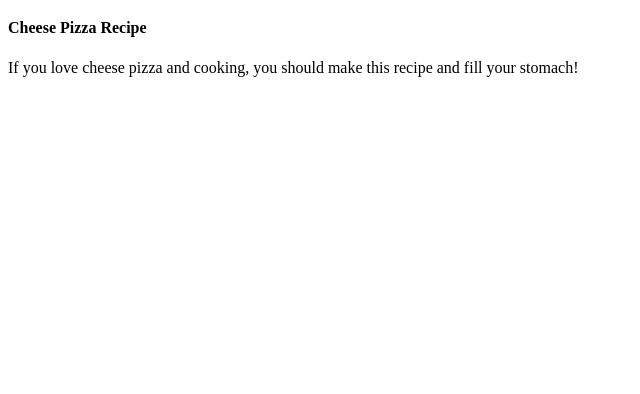
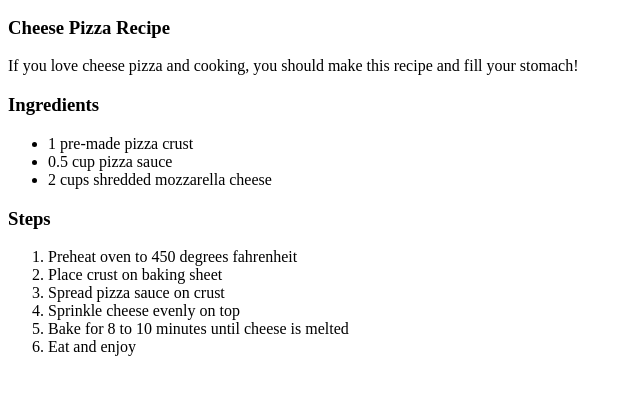
Before and after one commit to bmp0404/odin-recipes, a plain HTML site: page recipes/pizza.html in a window 1280 px wide. Shown: the part 314-708 px from the top of the page, without its empty margins (0-640 px from the left). Drawn offline with Linux system fonts and the light colour scheme.

Commit message:
pizza page fully finished

```diff
--- a/recipes/pizza.html
+++ b/recipes/pizza.html
@@ -9,8 +9,25 @@
     <a href="../index.html">Home</a>
 
     <img src="https://www.google.com/imgres?q=pizza%20image&imgurl=https%3A%2F%2Fwww.foodandwine.com%2Fthmb%2FWd4lBRZz3X_8qBr69UOu2m7I2iw%3D%2F1500x0%2Ffilters%3Ano_upscale()%3Amax_bytes(150000)%3Astrip_icc()%2Fclassic-cheese-pizza-FT-RECIPE0422-31a2c938fc2546c9a07b7011658cfd05.jpg&imgrefurl=https%3A%2F%2Fwww.foodandwine.com%2Fclassic-cheese-pizza-6421445&docid=S5cBNkFjU2dZpM&tbnid=ZiJze8NWYgm1BM&vet=12ahUKEwiztKiF4ZeOAxVzwckDHcVAK4YQM3oECB0QAA..i&w=1500&h=1000&hcb=2&ved=2ahUKEwiztKiF4ZeOAxVzwckDHcVAK4YQM3oECB0QAA">
-    <h4>Cheese Pizza Recipe</h4>
+    <h3>Cheese Pizza Recipe</h4>
     <p>If you love cheese pizza and cooking, you should make this recipe and fill your stomach!</p>
+
+    <h3>Ingredients</h3>
+    <ul>
+        <li>1 pre-made pizza crust</li>
+        <li>0.5 cup pizza sauce</li>
+        <li>2 cups shredded mozzarella cheese</li>
+    </ul>
+
+    <h3>Steps</h3>
+    <ol>
+        <li>Preheat oven to 450 degrees fahrenheit</li>
+        <li>Place crust on baking sheet</li>
+        <li>Spread pizza sauce on crust</li>
+        <li>Sprinkle cheese evenly on top</li>
+        <li>Bake for 8 to 10 minutes until cheese is melted</li>
+        <li>Eat and enjoy</li>
+    </ol>
 
 
 </body>
```
